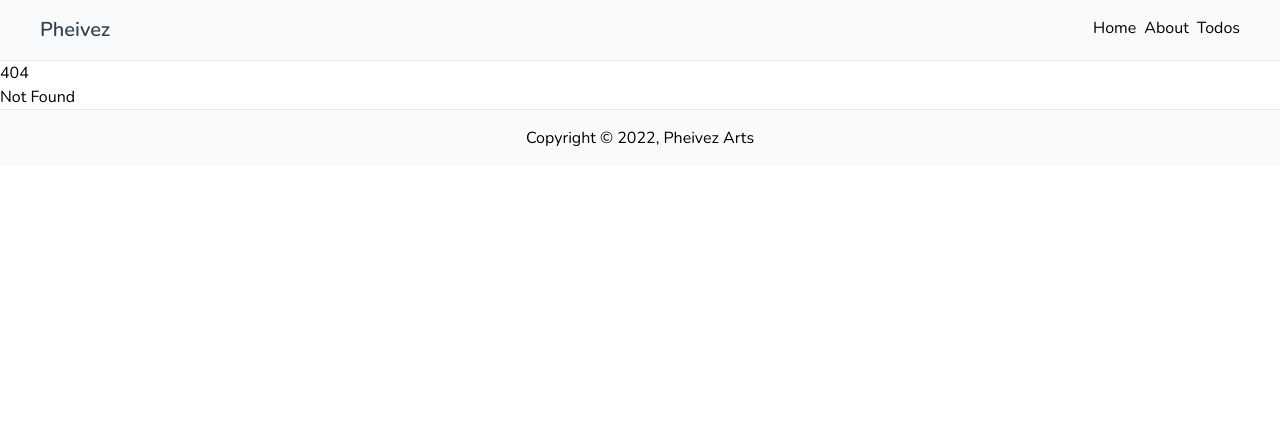
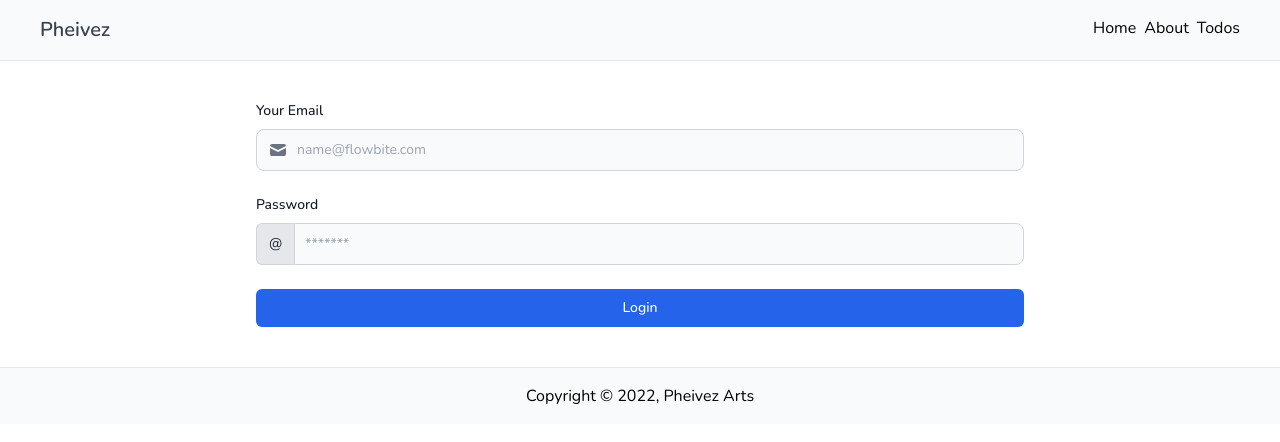
Before and after one commit to Horlakz/pheivez, a SvelteKit app: page /admin/login in a window 1280 px wide. Before the commit this address had no page. Shown: the top 442 px of the page. Built offline with nearby package versions, Linux system fonts and the light colour scheme.

Commit message:
created admin login page with default styling and functionalities

```diff
--- /dev/null
+++ b/src/routes/admin/login/+page.svelte
@@ -0,0 +1,67 @@
+<script lang="ts">
+  let email: string;
+  let password: string;
+</script>
+
+<form class="p-10 sm:px-64">
+  <label
+    for="input-group-1"
+    class="block mb-2 text-sm font-medium text-gray-900 dark:text-gray-300"
+    >Your Email</label
+  >
+  <div class="relative mb-6">
+    <div
+      class="flex absolute inset-y-0 left-0 items-center pl-3 pointer-events-none"
+    >
+      <svg
+        aria-hidden="true"
+        class="w-5 h-5 text-gray-500 dark:text-gray-400"
+        fill="currentColor"
+        viewBox="0 0 20 20"
+        xmlns="http://www.w3.org/2000/svg"
+        ><path
+          d="M2.003 5.884L10 9.882l7.997-3.998A2 2 0 0016 4H4a2 2 0 00-1.997 1.884z"
+        /><path
+          d="M18 8.118l-8 4-8-4V14a2 2 0 002 2h12a2 2 0 002-2V8.118z"
+        /></svg
+      >
+    </div>
+    <input
+      type="text"
+      id="input-group-1"
+      class="bg-gray-50 border border-gray-300 text-gray-900 text-sm rounded-lg focus:ring-blue-500 focus:border-blue-500 block w-full pl-10 p-2.5  dark:bg-gray-700 dark:border-gray-600 dark:placeholder-gray-400 dark:text-white dark:focus:ring-blue-500 dark:focus:border-blue-500"
+      placeholder="name@flowbite.com"
+      bind:value={email}
+    />
+  </div>
+  <label
+    for="website-admin"
+    class="block mb-2 text-sm font-medium text-gray-900 dark:text-gray-300"
+    >Password</label
+  >
+  <div class="flex">
+    <span
+      class="inline-flex items-center px-3 text-sm text-gray-900 bg-gray-200 rounded-l-md border border-r-0 border-gray-300 dark:bg-gray-600 dark:text-gray-400 dark:border-gray-600"
+    >
+      @
+    </span>
+    <input
+      type="password"
+      id="website-admin"
+      class="rounded-none rounded-r-lg bg-gray-50 border text-gray-900 focus:ring-blue-500 focus:border-blue-500 block flex-1 min-w-0 w-full text-sm border-gray-300 p-2.5  dark:bg-gray-700 dark:border-gray-600 dark:placeholder-gray-400 dark:text-white dark:focus:ring-blue-500 dark:focus:border-blue-500"
+      placeholder="*******"
+      bind:value={password}
+    />
+  </div>
+
+  <button
+    class="w-full mt-6 py-2 px-4 border border-transparent rounded-md shadow-sm text-sm font-medium text-white bg-blue-600 hover:bg-blue-700 focus:outline-none focus:ring-2 focus:ring-offset-2 focus:ring-blue-500 default-transition"
+    on:click|preventDefault={() => {
+      console.log(email, password);
+      email = "";
+      password = "";
+    }}
+  >
+    Login
+  </button>
+</form>
```
